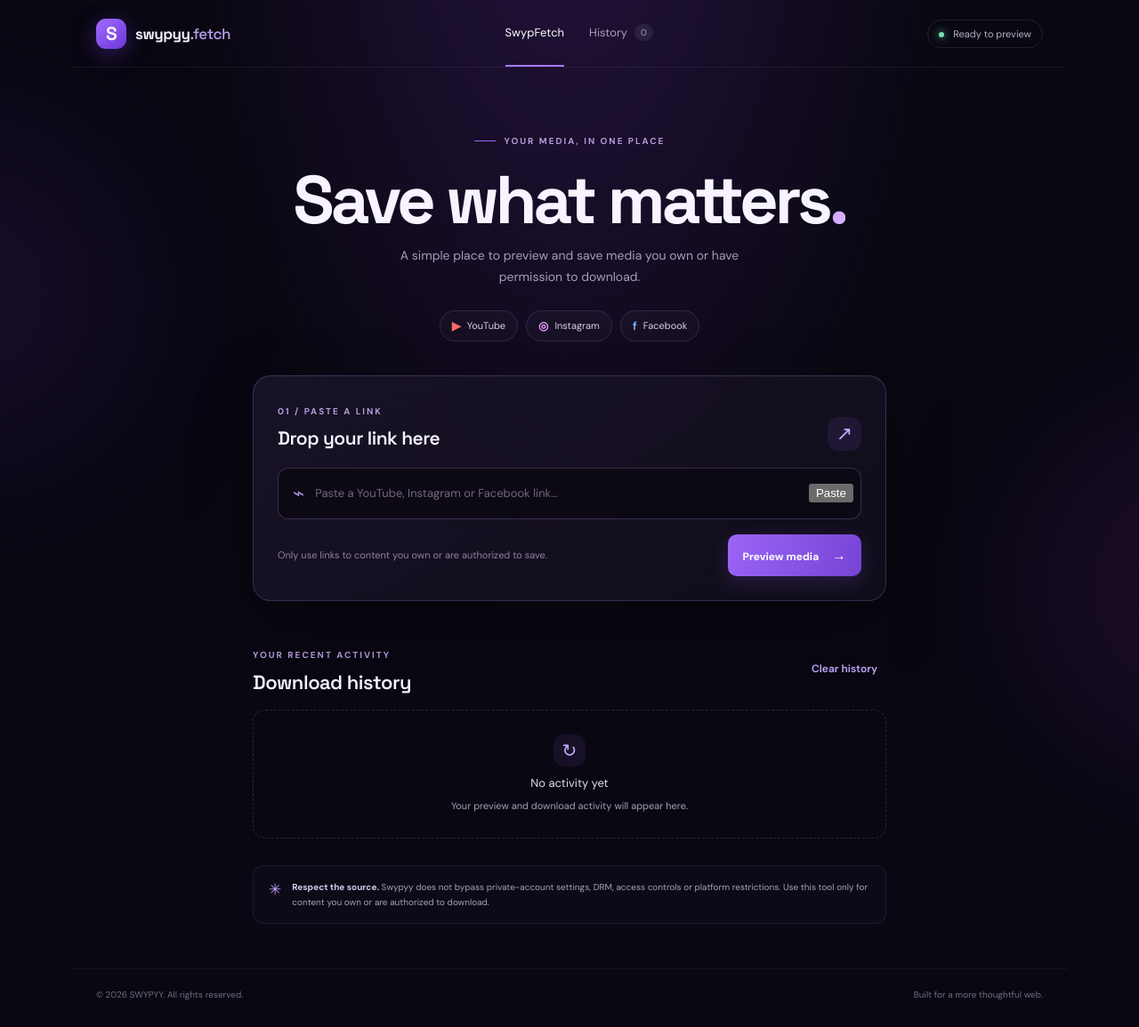
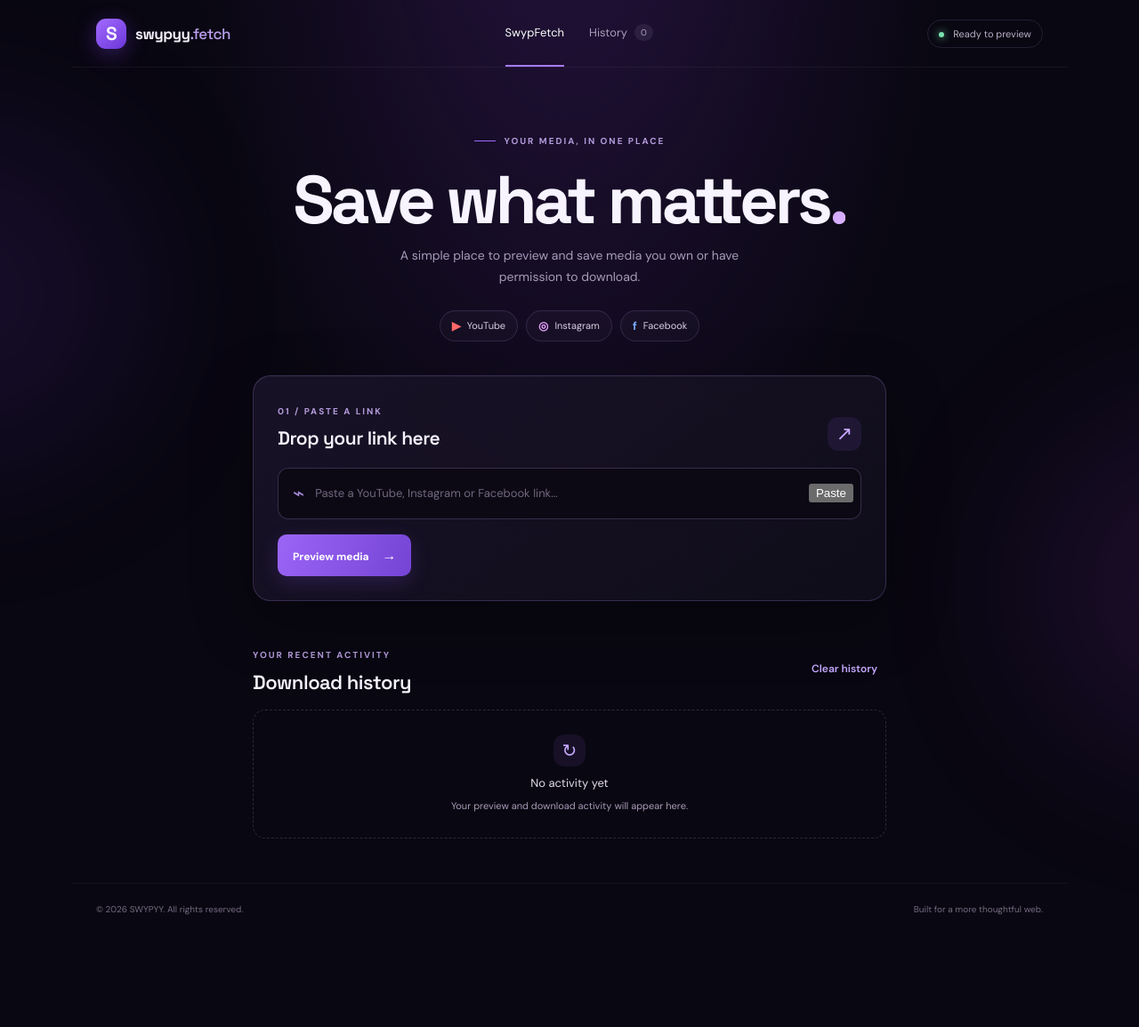
Before and after one commit to swypyy/swypyy.github.io, a Jekyll site: the page SwypFetch/index.html, which Jekyll copies as it is, in a window 1280 px wide and 1155 px high. Shown: the whole window at 89% size. Built offline with Jekyll 4.4.1, drawn with Linux system fonts in a browser that asks for light colours.

Commit message:
Remove the two media-use notices from SwypFetch page

```diff
--- a/SwypFetch/index.html
+++ b/SwypFetch/index.html
@@ -38,7 +38,7 @@
       <form id="download-form" novalidate>
         <label class="sr-only" for="media-url">Video or image URL</label>
         <div class="input-wrap"><span class="input-link-icon">⌁</span><input id="media-url" type="url" placeholder="Paste a YouTube, Instagram or Facebook link..." autocomplete="url" /><button id="paste-button" class="ghost-button" type="button">Paste</button></div>
-        <div class="form-bottom"><p class="helper-text">Only use links to content you own or are authorized to save.</p><button id="preview-button" class="primary-button" type="submit">Preview media <span>→</span></button></div>
+        <div class="form-bottom"><button id="preview-button" class="primary-button" type="submit">Preview media <span>→</span></button></div>
       </form>
       <div id="message" class="message" role="status" aria-live="polite" hidden></div>
     </section>
@@ -52,8 +52,6 @@
       <div class="section-heading"><div><span class="step-label">YOUR RECENT ACTIVITY</span><h2>Download history</h2></div><button id="clear-history" class="text-button" type="button">Clear history</button></div>
       <div id="history-list" class="history-list"><div class="empty-state"><span class="empty-icon">↻</span><p>No activity yet</p><small>Your preview and download activity will appear here.</small></div></div>
     </section>
-
-    <section class="privacy-note"><span class="privacy-icon">✳</span><p><strong>Respect the source.</strong> Swypyy does not bypass private-account settings, DRM, access controls or platform restrictions. Use this tool only for content you own or are authorized to download.</p></section>
   </main>
 
   <footer class="footer"><span>© <span id="year"></span> SWYPYY. All rights reserved.</span><span>Built for a more thoughtful web.</span></footer>
```
